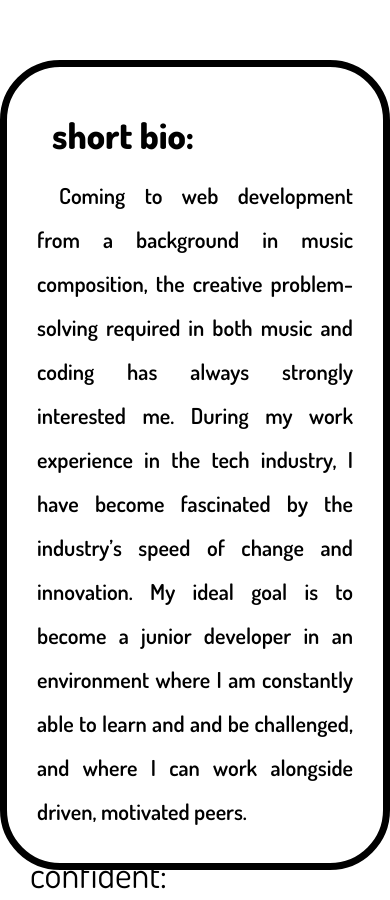
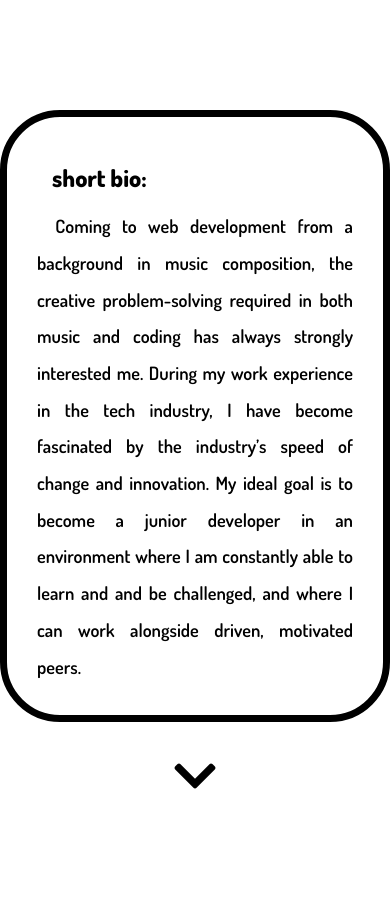
Before and after one commit to andrewxu-tech/andrewxu-tech.github.io, a plain HTML site: page index.html in a window 390 px wide. Shown: the part 1092-1992 px from the top of the page. Drawn offline with Linux system fonts and the light colour scheme.

Commit message:
changed some scrolling problems on ipad

```diff
--- a/css/style.css
+++ b/css/style.css
@@ -413,7 +413,7 @@ section.bio-cv {
   position: relative; }
   section.bio-cv .short-bio .background-image {
     height: 700px;
-    margin-bottom: 150px;
+    margin: 200px 0 250px 0;
     background-image: url("../assets/images/scrawls.png");
     background-size: contain;
     background-repeat: no-repeat;
@@ -424,7 +424,7 @@ section.bio-cv {
     left: 0;
     right: 0;
     z-index: 100;
-    margin: -700px auto;
+    margin: -800px auto;
     max-width: 800px; }
     section.bio-cv .short-bio .short-bio-container .short-bio-box {
       border-radius: 60px;
@@ -435,12 +435,24 @@ section.bio-cv {
         font-size: 36px;
         margin: 15px;
         font-weight: 800; }
+        @media only screen and (max-width: 1024px) {
+          section.bio-cv .short-bio .short-bio-container .short-bio-box h2 {
+            font-size: calc(36px / 1.5); } }
+        @media only screen and (max-width: 480px) {
+          section.bio-cv .short-bio .short-bio-container .short-bio-box h2 {
+            font-size: calc(36px / 1.5); } }
       section.bio-cv .short-bio .short-bio-container .short-bio-box p {
         font-size: 22px;
         margin: 0;
         font-weight: 600;
         line-height: 2em;
         text-align: justify; }
+        @media only screen and (max-width: 1024px) {
+          section.bio-cv .short-bio .short-bio-container .short-bio-box p {
+            font-size: calc(22px / 1.5); } }
+        @media only screen and (max-width: 480px) {
+          section.bio-cv .short-bio .short-bio-container .short-bio-box p {
+            font-size: calc(22px / 1.2); } }
   section.bio-cv .skills h2 {
     font-size: 36px;
     font-weight: 800;
@@ -460,7 +472,7 @@ section.bio-cv {
   section.bio-cv .skills div.skills-list {
     background-color: white;
     color: black;
-    padding: 30px 30px 150px 30px; }
+    padding: 30px 30px 200px 30px; }
     section.bio-cv .skills div.skills-list.experience-education-details {
       padding: 30px; }
     section.bio-cv .skills div.skills-list div.experience-educational-details-inner {
--- a/js/app.js
+++ b/js/app.js
@@ -43,8 +43,9 @@ function fadeUpAndIn() {
       [...document.getElementsByTagName('section')].forEach(sectionElement => {
         sectionElement.classList.add('hidden');
       });
+      const viewportHeight = Math.max(document.documentElement.clientHeight, window.innerHeight || 0);
       document.getElementsByClassName(element.classList[1])[1].classList.remove('hidden');
-      window.smoothScrollTo(0, 1000, 1500);
+      window.smoothScrollTo(0, viewportHeight * 1.1, 1500);
     } else {
       [...document.getElementsByTagName('section')].forEach(sectionElement => {
         sectionElement.classList.add('fade-out');
```
Also changed, not shown: 1 other file.
